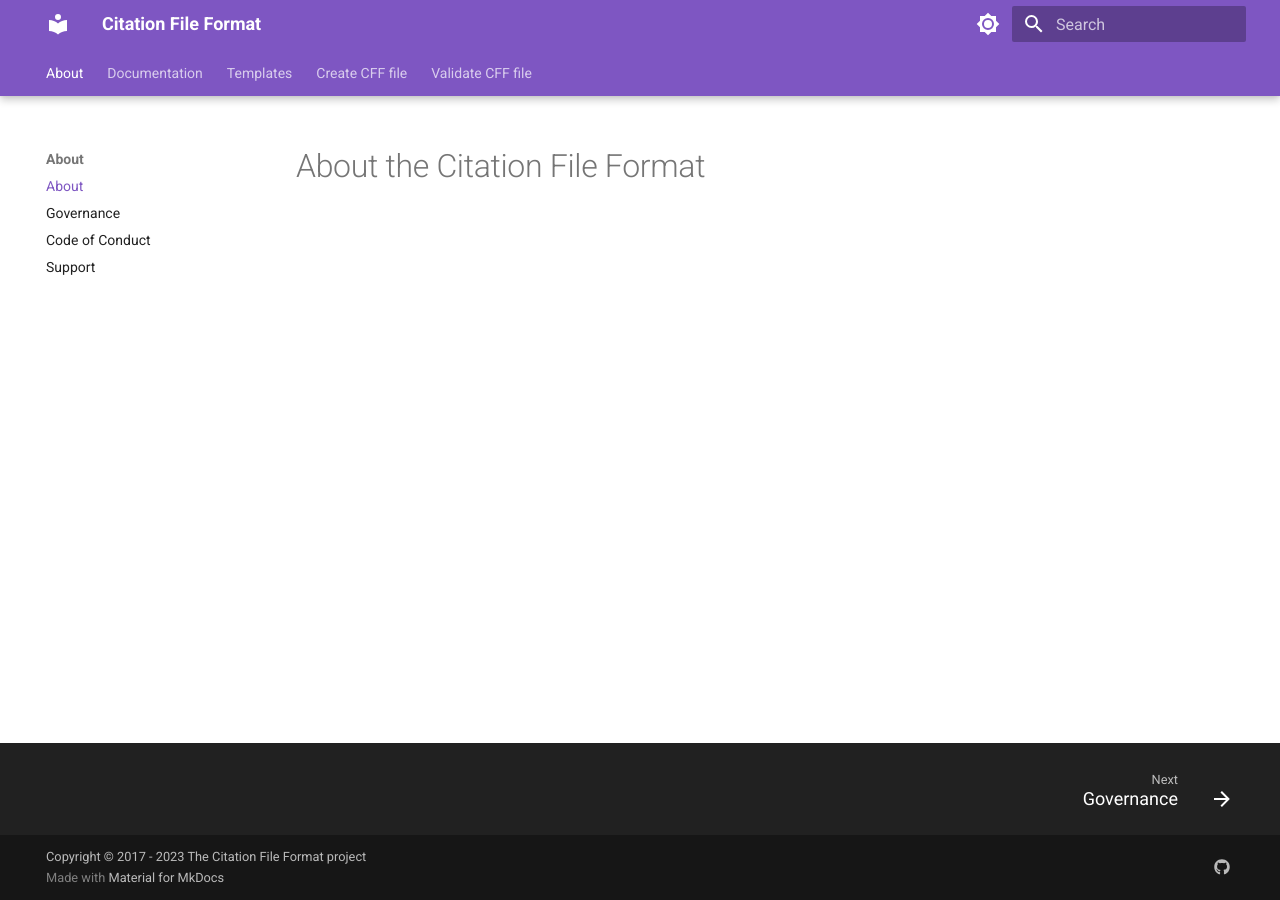
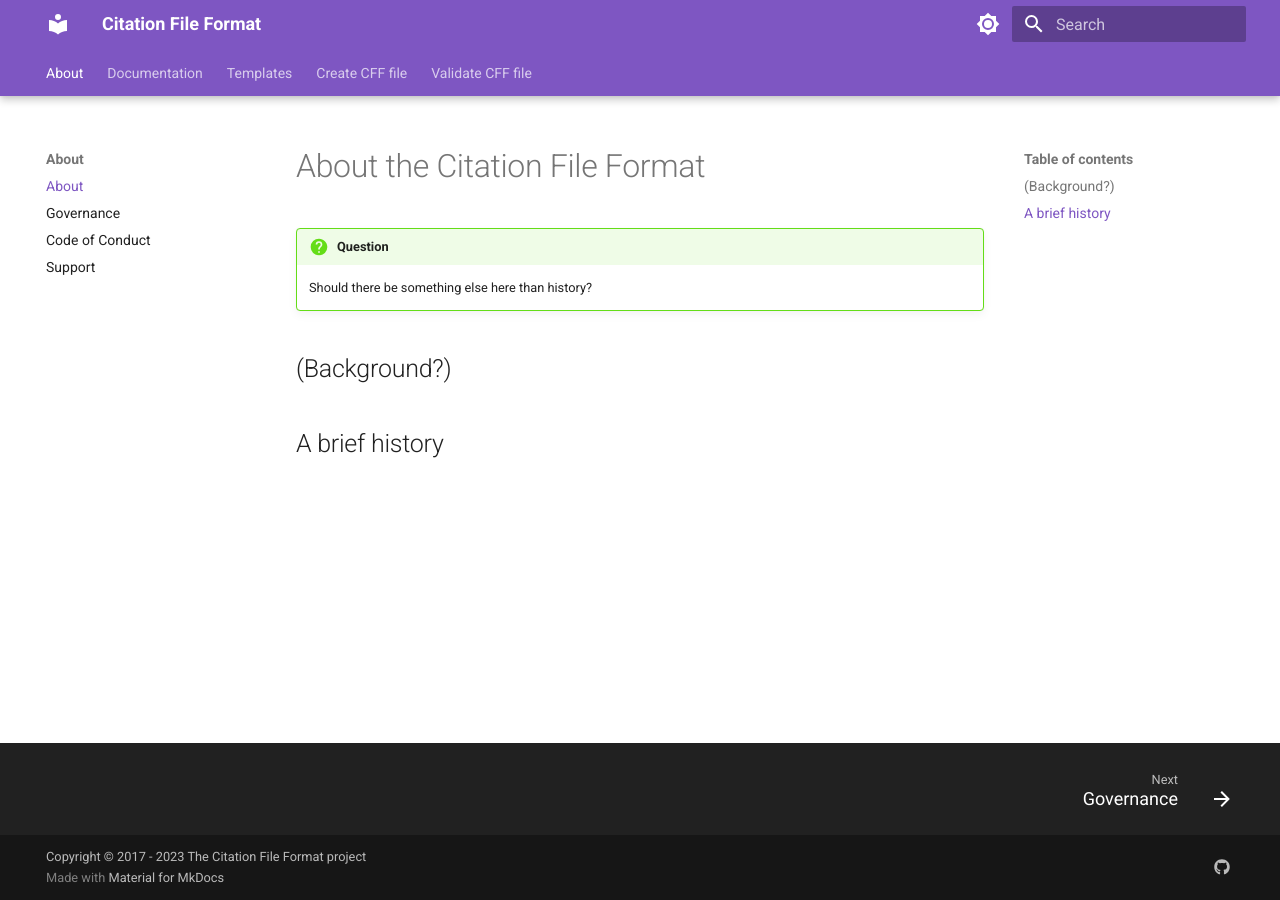
Before and after one commit to sdruskat/cffio, an MkDocs documentation site: the page built from docs/about/index.md, in a window 1280 px wide. Built offline with MkDocs 1.6.1 and Material for MkDocs 9.7.7, drawn with Linux system fonts in a browser that asks for light colours.

Commit message:
Prepare About section

```diff
--- a/docs/about/index.md
+++ b/docs/about/index.md
@@ -1 +1,8 @@
 # About the Citation File Format
+
+!!! question
+    Should there be something else here than history?
+
+## (Background?)
+
+## A brief history
```
